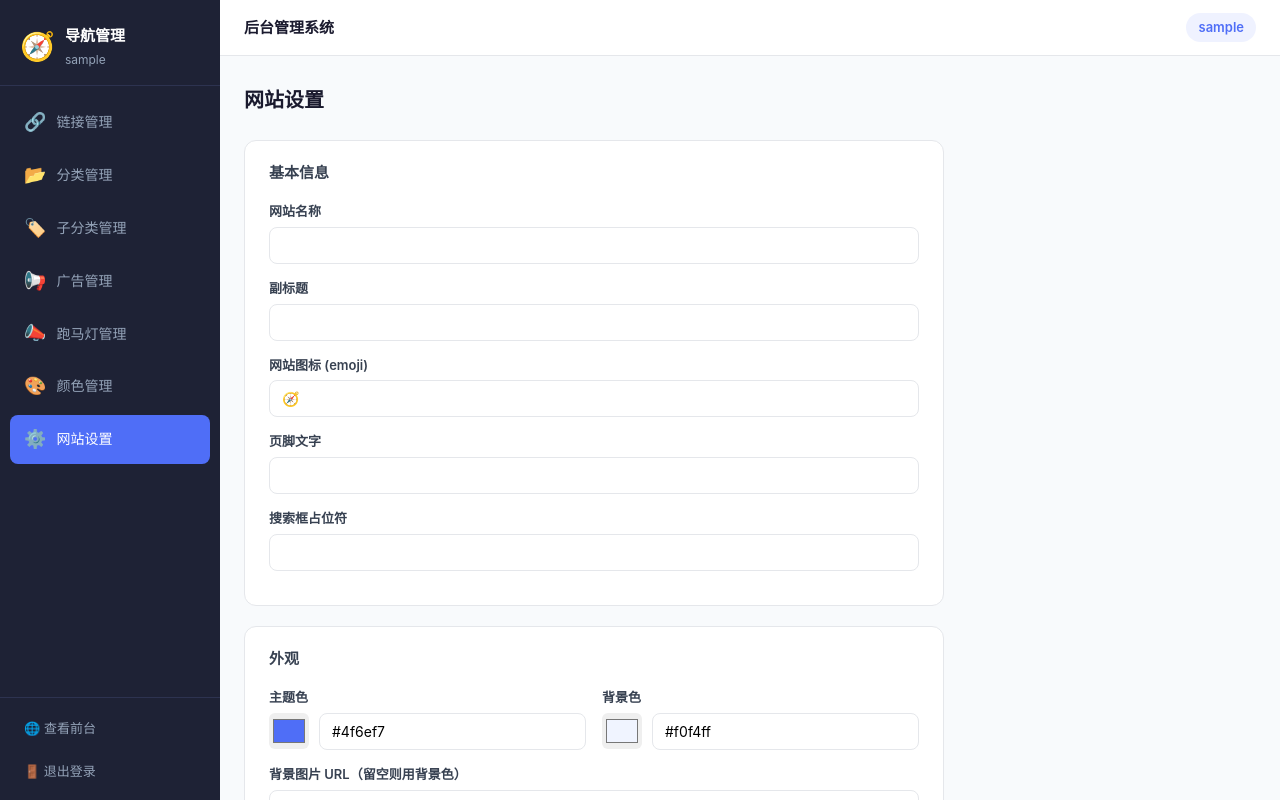
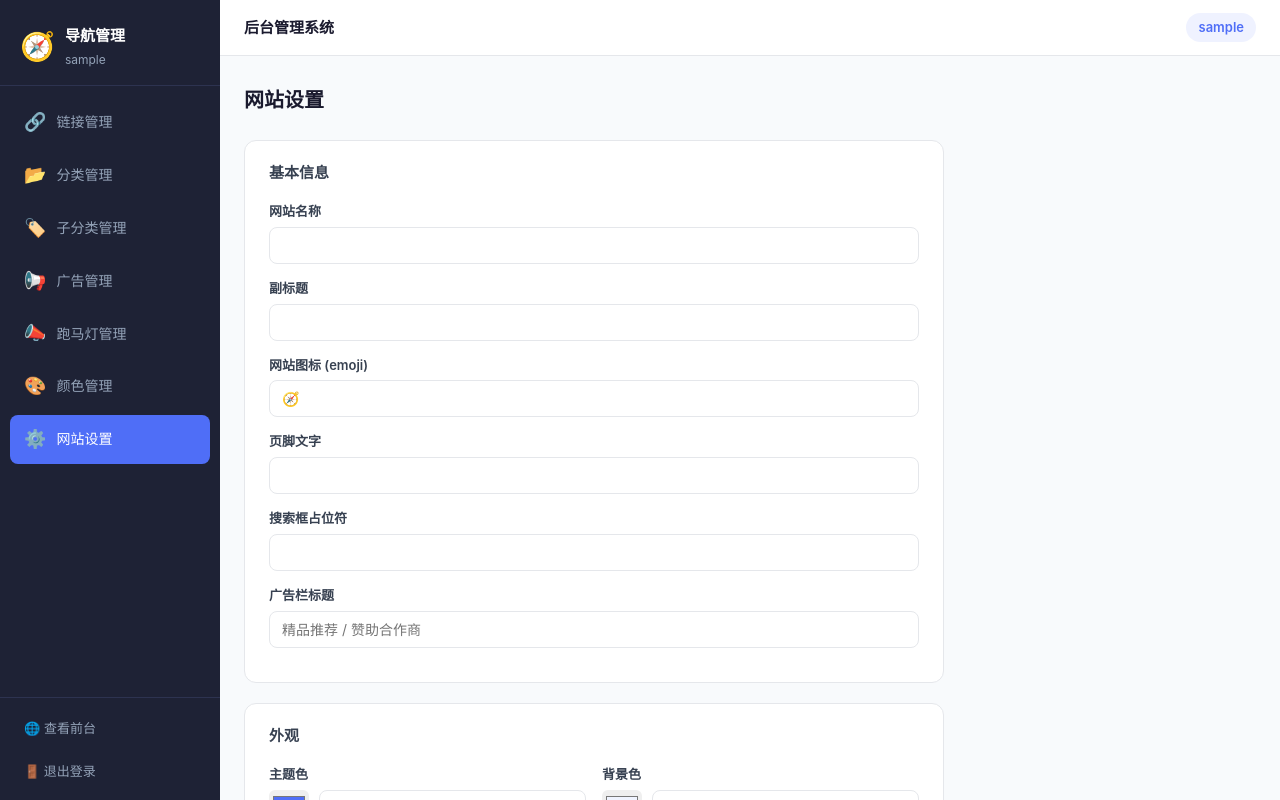
Before and after one commit to sym155255-eng/mm, a React (Vite) app in the folder client/: page /admin/settings in a window 1280 px wide. Shown: the top 800 px of the page. Built offline with nearby package versions, Linux system fonts and the light colour scheme; no server answers; sample sign-in values are in the browser's storage.

Commit message:
feat: 后台可编辑广告栏标题

```diff
--- a/client/src/pages/admin/Settings.jsx
+++ b/client/src/pages/admin/Settings.jsx
@@ -39,6 +39,7 @@ export default function Settings() {
           <Field label="网站图标 (emoji)" value={form.site_logo || ''} onChange={v => set('site_logo', v)} placeholder="🧭" />
           <Field label="页脚文字" value={form.footer_text || ''} onChange={v => set('footer_text', v)} />
           <Field label="搜索框占位符" value={form.search_placeholder || ''} onChange={v => set('search_placeholder', v)} />
+          <Field label="广告栏标题" value={form.ads_section_title || ''} onChange={v => set('ads_section_title', v)} placeholder="精品推荐 / 赞助合作商" />
         </Card>
 
         <Card title="外观">
```
